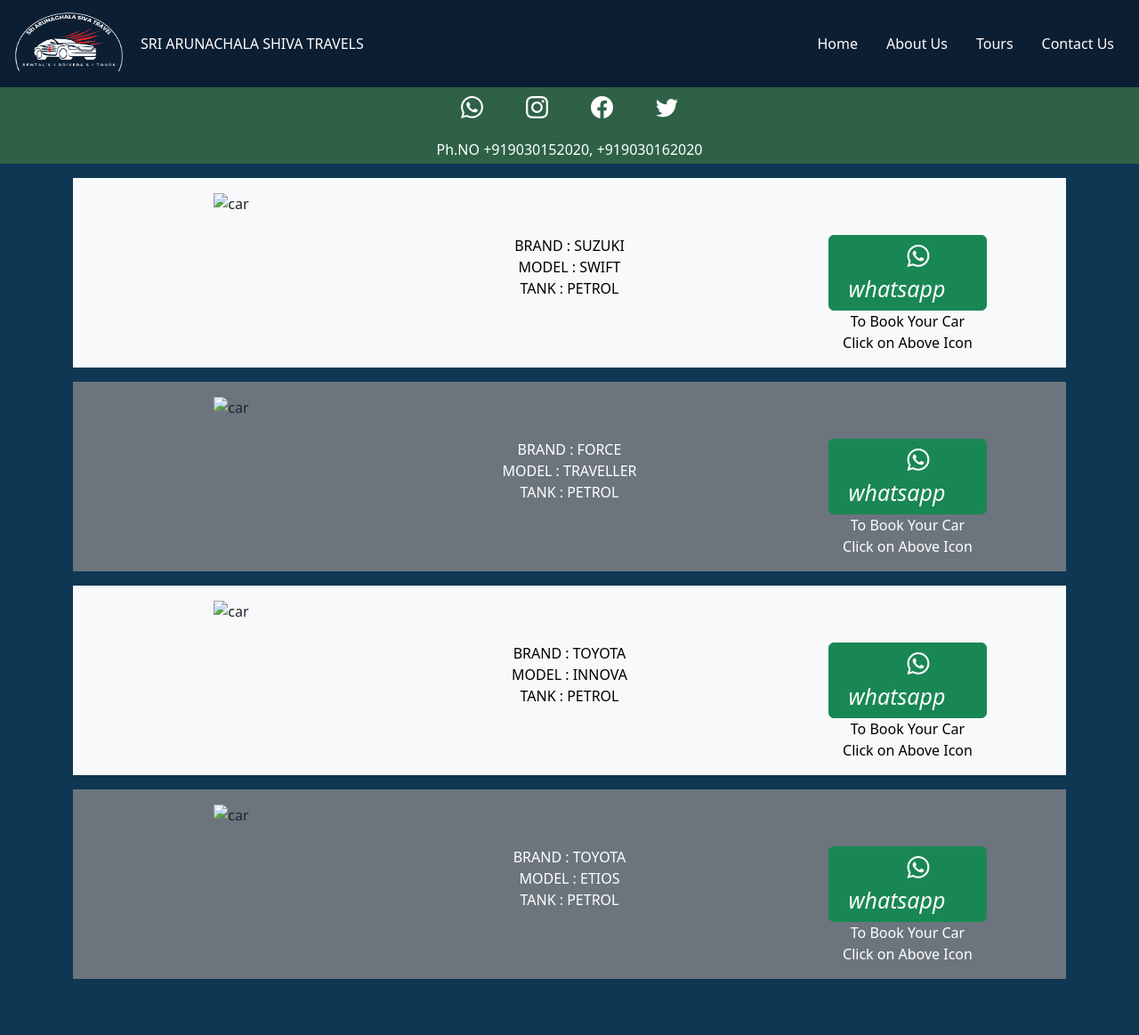
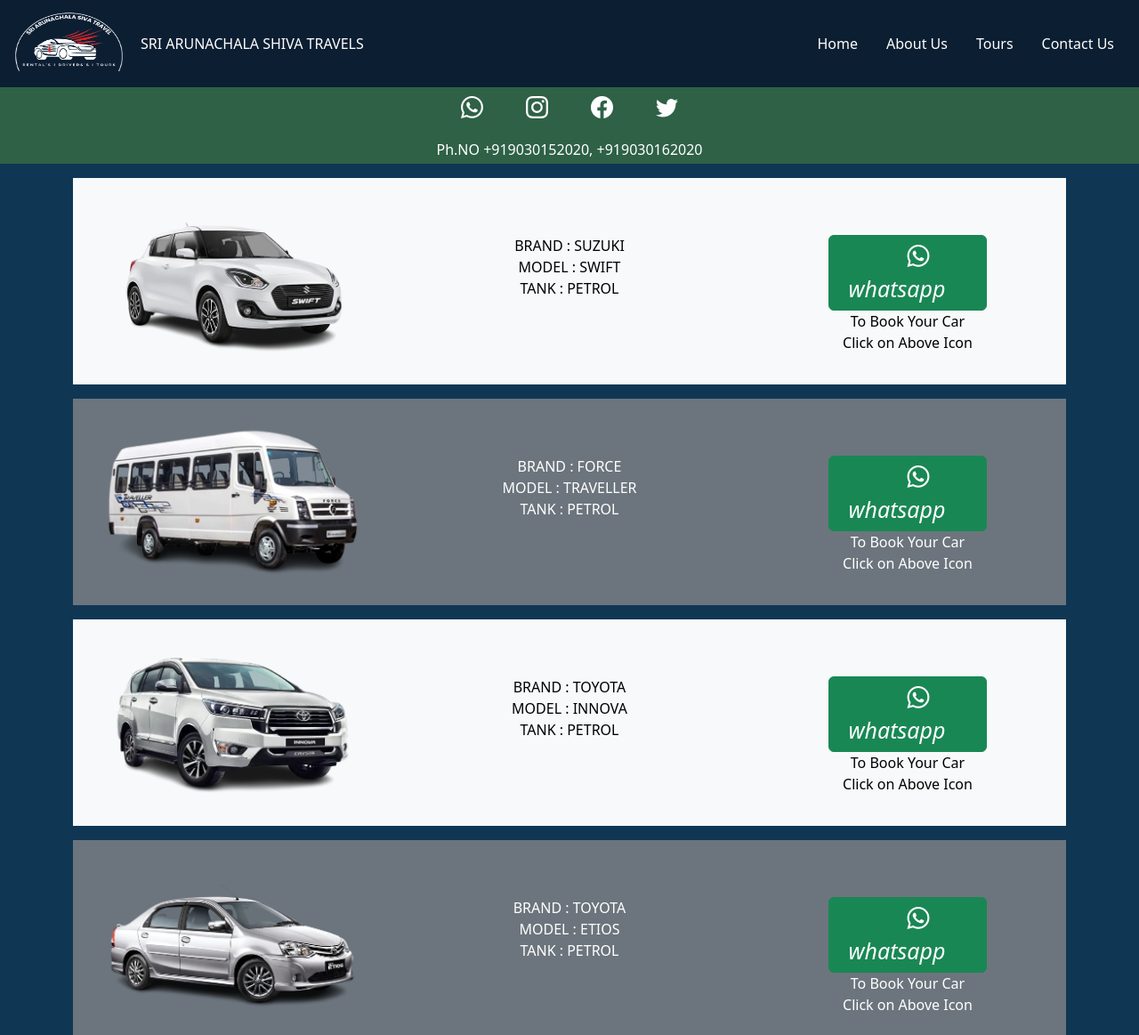
Before and after one commit to dphanindra9/Sri_Arunachala_Shiva_Travels, a plain HTML site: page index.html in a window 1280 px wide. Shown: the top 1163 px of the page at 89% size. Before the commit the page ends 1100 px from the top, so only its background shows below. Drawn offline with nearby package versions, Linux system fonts and the light colour scheme.

Commit message:
cars images added

```diff
--- a/index.html
+++ b/index.html
@@ -123,7 +123,7 @@
         <div class="row align-items-start">
           <div class="col-lg-4">
             <img
-              src="Images/Cars_Images/1.jpg"
+              src="Images/Cars_Images/shift.png"
               alt="car"
               width="300px"
               height="200px"
@@ -153,7 +153,7 @@
         <div class="row align-items-start">
           <div class="col-lg-4">
             <img
-              src="Images/Cars_Images/2.jpg"
+              src="Images/Cars_Images/force.png"
               alt="car"
               width="300px"
               height="200px"
@@ -183,7 +183,7 @@
         <div class="row align-items-start">
           <div class="col-lg-4">
             <img
-              src="Images/Cars_Images/3.jpg"
+              src="Images/Cars_Images/Innova.png"
               alt="car"
               width="300px"
               height="200px"
@@ -213,7 +213,7 @@
         <div class="row align-items-start">
           <div class="col-lg-4">
             <img
-              src="Images/Cars_Images/4.jpg"
+              src="Images/Cars_Images/etios.png"
               alt="car"
               width="300px"
               height="200px"
```
Also changed, not shown: Images/Cars_Images/Innova.png (added), Images/Cars_Images/etios.png (added), Images/Cars_Images/force.png (added), Images/Cars_Images/shift.png (added).
